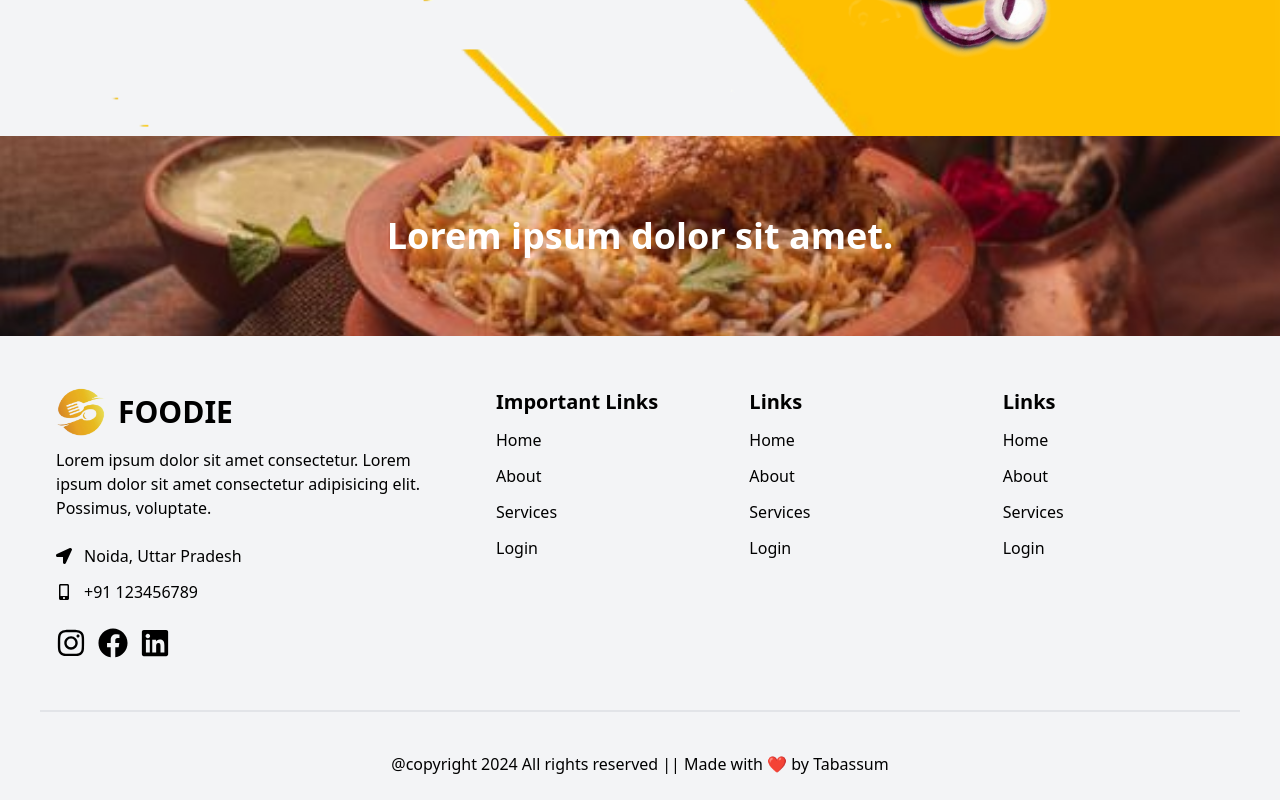
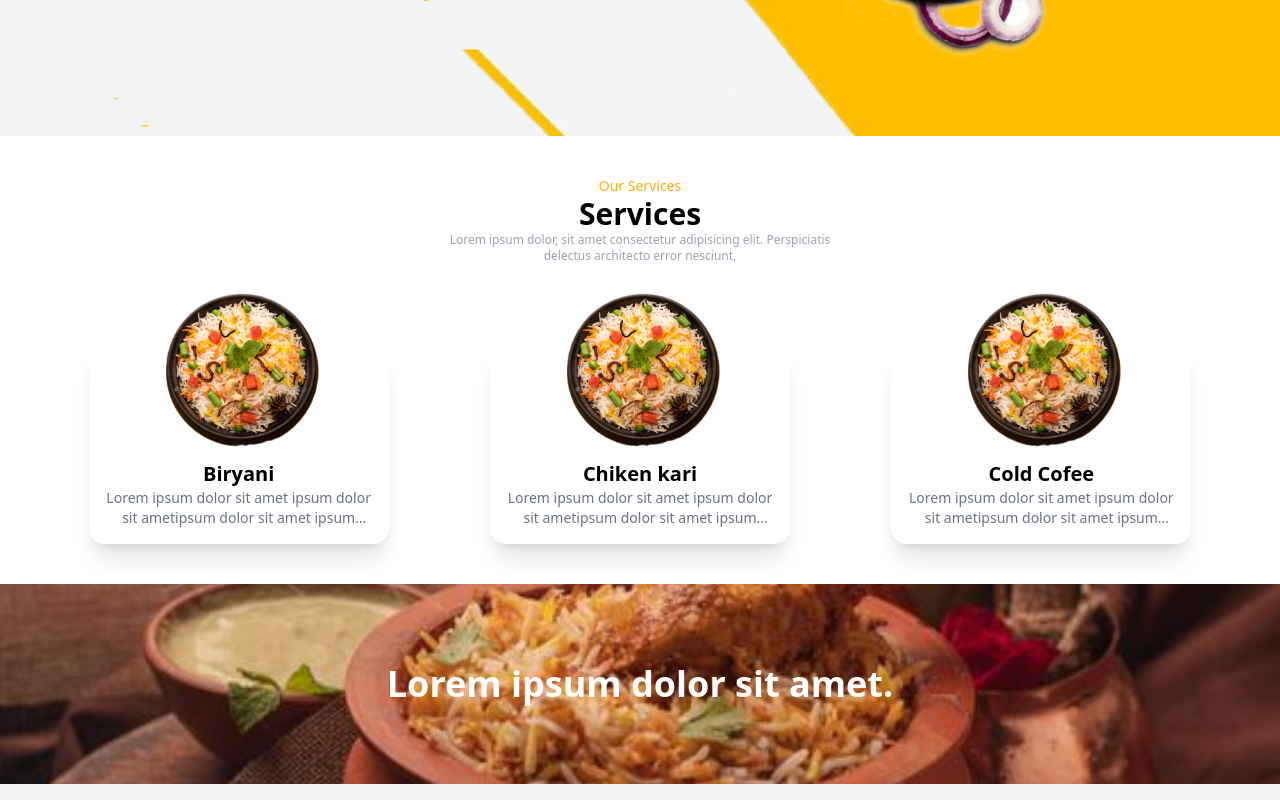
Before and after one commit to NusratTabassum3/FoodieZone-React-TailwindCSS, a React (Vite) app: page / in a window 1280 px wide. Shown: the part 520-1320 px from the top of the page. Built offline with nearby package versions, Linux system fonts and the light colour scheme.

Commit message:
Create Service Section

```diff
--- a/src/App.jsx
+++ b/src/App.jsx
@@ -3,11 +3,13 @@
 import Hero from "./components/Hero/Hero";
 import Footer from "./components/Footer/Footer";
 import CoverBanner from "./components/CoverBanner/CoverBanner";
+import Service from "./components/Services/Services";
 const App = () => {
   return (
     <div>
       <Navbar />
       <Hero />
+      <Service />
       <CoverBanner />
       <Footer />
     </div>
--- /dev/null
+++ b/src/components/Services/Services.jsx
@@ -0,0 +1,88 @@
+import React from "react";
+import Img from "../../assets/biryani.png";
+import Img2 from "../../assets/biryani2.png";
+import Img3 from "../../assets/biryani4.png";
+import StarRatings from "react-star-ratings";
+const ServicesData = [
+  {
+    id: 1,
+    img: Img2,
+    name: "Biryani",
+    description:
+      "Lorem ipsum dolor sit amet ipsum dolor sit ametipsum dolor sit amet ipsum dolor sit amet.",
+  },
+  {
+    id: 2,
+    img: Img2,
+    name: "Chiken kari",
+    description:
+      "Lorem ipsum dolor sit amet ipsum dolor sit ametipsum dolor sit amet ipsum dolor sit amet",
+  },
+  {
+    id: 3,
+    img: Img2,
+    name: "Cold Cofee",
+    description:
+      "Lorem ipsum dolor sit amet ipsum dolor sit ametipsum dolor sit amet ipsum dolor sit amet",
+  },
+];
+const Services = () => {
+  return (
+    <>
+      <span id="services"></span>
+      <div className="py-10">
+        <div className="container">
+          <div className="text-center mb-20 max-w-[400px] mx-auto">
+            <p className="text-sm bg-clip-text text-transparent bg-gradient-to-r from-primary to-secondary ">
+              Our Services
+            </p>
+            <h1 className="text-3xl font-bold">Services</h1>
+            <p className="text-xs text-gray-400">
+              Lorem ipsum dolor, sit amet consectetur adipisicing elit.
+              Perspiciatis delectus architecto error nesciunt,
+            </p>
+          </div>
+          <div className="grid grid-cols-1 sm:grid-cols-2 md:grid-cols-3 gap-14 md:gap-5 place-items-center">
+            {ServicesData.map((service) => (
+              <div
+                data-aos="zoom-in"
+                data-aos-duration="300"
+                className="rounded-2xl bg-white dark:bg-gray-800 hover:bg-primary dark:hover:bg-primary hover:text-white relative shadow-xl duration-high group max-w-[300px]"
+              >
+                <div className="h-[100px]">
+                  <img
+                    src={service.img}
+                    alt=""
+                    className="max-w-[200px] block mx-auto transform -translate-y-14
+                  group-hover:scale-105 group-hover:rotate-6 duration-300"
+                  />
+                </div>
+                <div className="p-4 text-center">
+                  <div className="w-full ">
+                    {/* <StarRatings
+                      rating={4}
+                      starRatedColor="yellow"
+                      isSelectable={false}
+                      starHoverColor="yellow"
+                      // starSelectingHoverColor
+                      starDimension="20px"
+                      changeRating={() => {}}
+                      numberOfStars={5}
+                      name="rating"
+                    /> */}
+                  </div>
+                  <h1 className="text-xl font-bold">{service.name}</h1>
+                  <p className="text-gray-500 group-hover:text-white duration-high text-sm line-clamp-2">
+                    {service.description}
+                  </p>
+                </div>
+              </div>
+            ))}
+          </div>
+        </div>
+      </div>
+    </>
+  );
+};
+
+export default Services;
```
